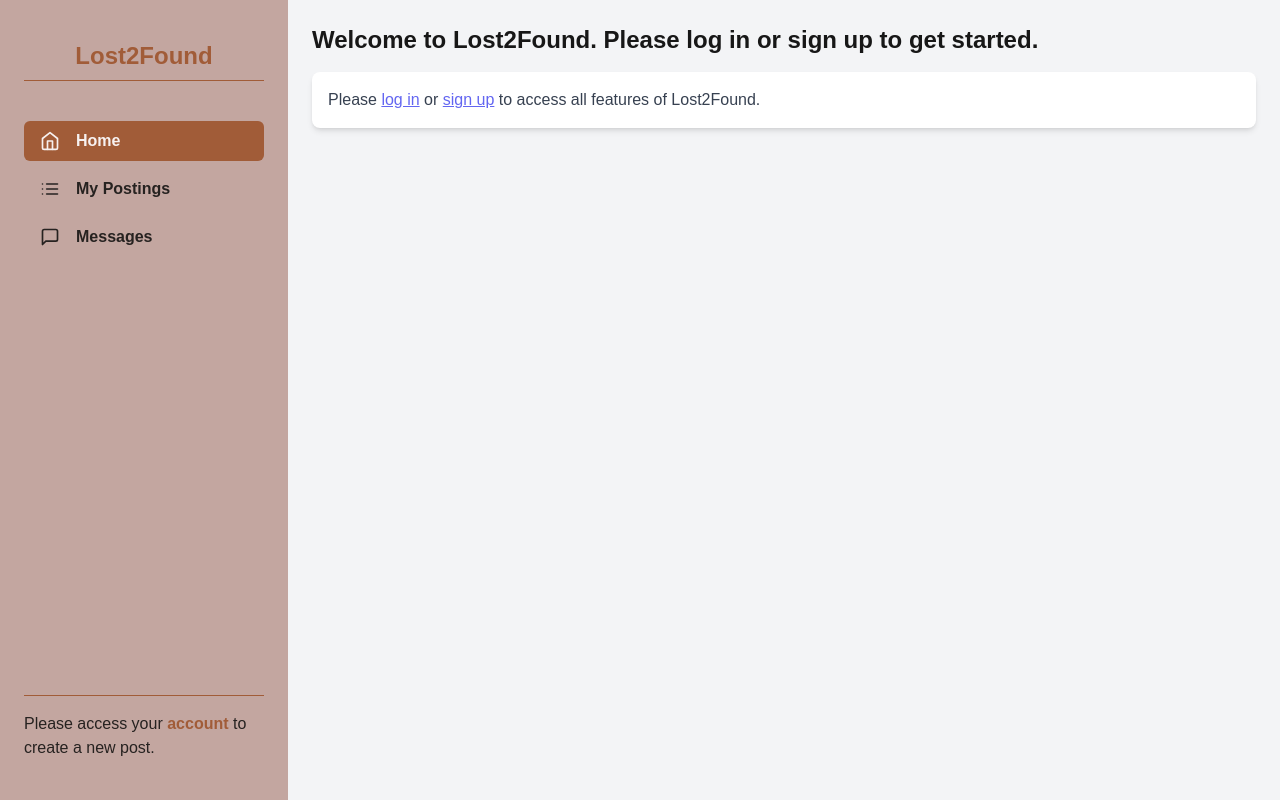
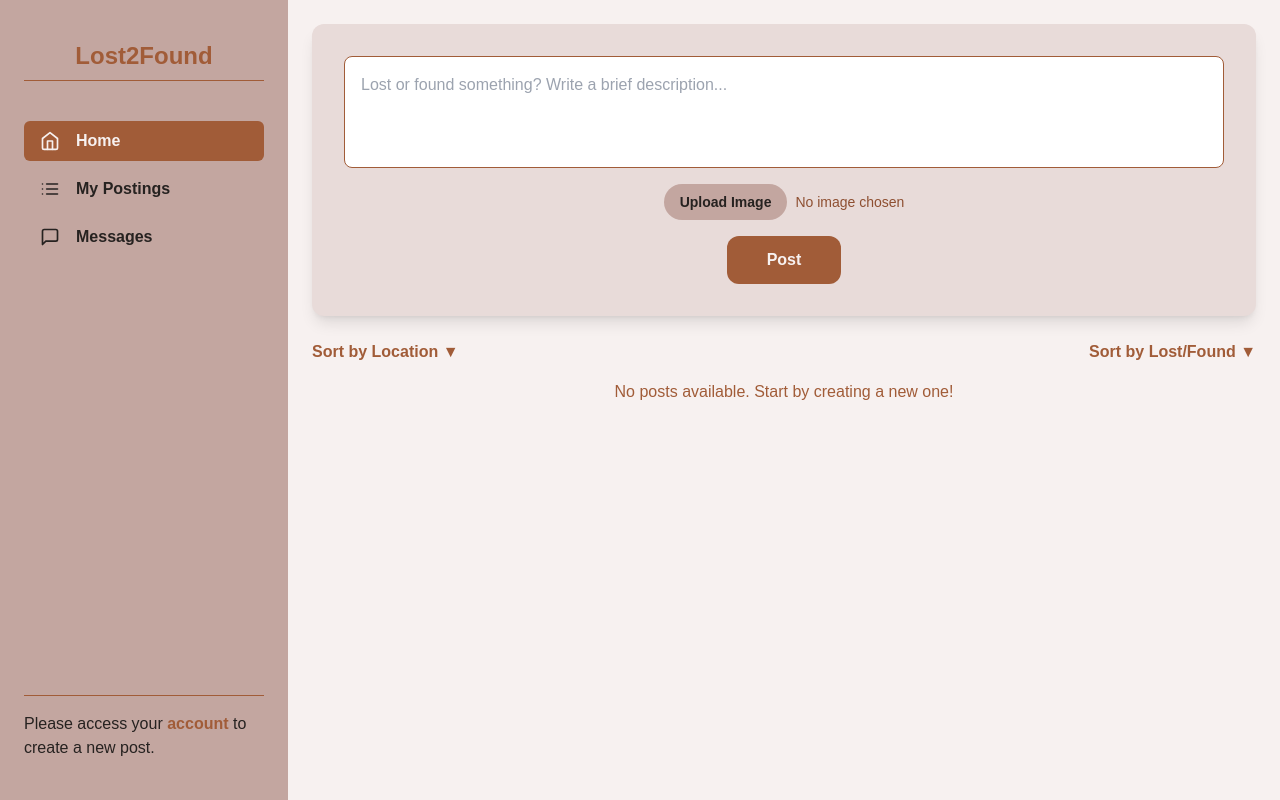
Before and after one commit to idil-bil/Lost2Found, a Next.js app in the folder hackathon_frontend/: page / in a window 1280 px wide. Built offline with nearby package versions, Linux system fonts and the light colour scheme.

Commit message:
main page

```diff
--- /dev/null
+++ b/hackathon_frontend/src/app/components/PostList.js
@@ -0,0 +1,32 @@
+const PostList = () => {
+  const posts = []; // Replace with actual data or fetch logic
+
+  if (posts.length === 0) {
+    return (
+      <div className="text-[#A15C38] text-center">
+        No posts available. Start by creating a new one!
+      </div>
+    );
+  }
+
+  return (
+    <div className="grid gap-4">
+      {posts.map((post, index) => (
+        <div
+          key={index}
+          className="bg-[#E8DBD9] p-4 rounded-lg shadow-md flex justify-between items-center text-[#262220]"
+        >
+          <div>
+            <h3 className="font-bold text-[#A15C38]">{post.title}</h3>
+            <p className="text-sm text-[#8E4F31]">{post.location}</p>
+          </div>
+          <button className="text-[#A15C38] font-bold hover:underline hover:text-[#8E4F31]">
+            View Details
+          </button>
+        </div>
+      ))}
+    </div>
+  );
+};
+
+export default PostList;
--- /dev/null
+++ b/hackathon_frontend/src/app/components/SortOptions.js
@@ -0,0 +1,14 @@
+const SortOptions = () => {
+  return (
+    <div className="flex justify-between items-center mb-4 text-[#262220]">
+      <button className="text-[#A15C38] font-bold hover:underline hover:text-[#8E4F31]">
+        Sort by Location ▼
+      </button>
+      <button className="text-[#A15C38] font-bold hover:underline hover:text-[#8E4F31]">
+        Sort by Lost/Found ▼
+      </button>
+    </div>
+  );
+};
+
+export default SortOptions;
--- /dev/null
+++ b/hackathon_frontend/src/app/components/UploadForm.js
@@ -0,0 +1,92 @@
+"use client";
+
+import { useState } from "react";
+
+const UploadForm = ({ user }) => {
+  const [description, setDescription] = useState("");
+  const [location, setLocation] = useState("");
+  const [image, setImage] = useState(null);
+  const [errorMessage, setErrorMessage] = useState(null);
+
+  const handleSubmit = (e) => {
+    e.preventDefault();
+
+    if (!user) {
+      setErrorMessage(
+        <>
+          <span className="text-stone-700">
+            You need to log in or create an{" "}
+          </span>
+          <a
+            href="/account"
+            className="text-[#A15C38] font-bold hover:underline hover:text-[#8E4F31]s"
+          >
+            account
+          </a>
+          <span className="text-stone-700"> to post something.</span>
+        </>
+      );
+      return;
+    }
+
+    setErrorMessage(null);
+    // Proceed with API logic
+    console.log({ description, image });
+  };
+
+  return (
+    <div className="bg-[#E8DBD9] p-8 rounded-xl shadow-lg mb-6 text-center max-w-5xl mx-auto">
+      <form
+        className="flex flex-col items-center space-y-4"
+        onSubmit={handleSubmit}
+      >
+        <textarea
+          placeholder="Lost or found something? Write a brief description..."
+          value={description}
+          required
+          onChange={(e) => setDescription(e.target.value)}
+          className="w-full h-28 p-4 border border-[#A15C38] rounded-lg resize-none text-[#262220] focus:outline-none focus:ring-2 focus:ring-[#A15C38]"
+        />
+        <div className="flex items-center space-x-4 w-full justify-center">
+          <div className="flex items-center space-x-2">
+            <label
+              htmlFor="file-upload"
+              className="block text-sm text-[#262220] bg-[#C3A6A0] py-2 px-4 rounded-full font-semibold text-center cursor-pointer hover:bg-[#A15C38] hover:text-[#F7F1F0]"
+            >
+              Upload Image
+            </label>
+            <input
+              id="file-upload"
+              type="file"
+              onChange={(e) => setImage(e.target.files[0])}
+              className="hidden"
+            />
+            <span className="text-sm text-[#8E4F31]">
+              {image ? image.name : "No image chosen"}
+            </span>
+          </div>
+          {/* <input
+            type="text"
+            placeholder="Location"
+            value={location}
+            onChange={(e) => setLocation(e.target.value)}
+            className="p-3 border border-[#A15C38] rounded-lg text-[#262220] focus:outline-none focus:ring-2 focus:ring-[#A15C38]"
+          /> */}
+        </div>
+        {errorMessage && (
+          <p className="text-sm font-bold text-[#A15C38] mt-2">
+            {errorMessage}
+          </p>
+        )}
+        <button
+          type="submit"
+          className="bg-[#A15C38] text-[#F7F1F0] px-10 py-3 rounded-xl font-semibold hover:bg-[#8E4F31] transition-all"
+        >
+          Post
+        </button>
+      </form>
+    </div>
+  );
+};
+
+export default UploadForm;
--- a/hackathon_frontend/src/app/page.js
+++ b/hackathon_frontend/src/app/page.js
@@ -2,6 +2,9 @@
 
 import { useSearchParams } from "next/navigation";
 import LeftPanel from "./components/LeftPanel";
+import UploadForm from "./components/UploadForm";
+import SortOptions from "./components/SortOptions";
+import PostList from "./components/PostList";
 
 export default function HomePage() {
   const searchParams = useSearchParams();
@@ -17,44 +20,15 @@ export default function HomePage() {
       <LeftPanel user={user} />
 
       {/* Main Content */}
-      <div className="flex-1 p-6 bg-gray-100">
-        <h1 className="text-2xl font-bold mb-4">
-          {user
-            ? `Welcome, ${user.email}!`
-            : "Welcome to Lost2Found. Please log in or sign up to get started."}
-        </h1>
+      <div className="flex-1 p-6 bg-[#F7F1F0]">
+        {/* Header Section */}
+        <UploadForm user={user} />
 
-        {/* Conditional Content */}
-        {user ? (
-          <div>
-            <p className="mb-4">
-              Use the navigation on the left to explore Lost2Found. You can:
-            </p>
-            <ul className="list-disc pl-6 mb-6">
-              <li>View and manage your postings.</li>
-              <li>Check messages from other users.</li>
-              <li>Update your profile information in the Account section.</li>
-            </ul>
-            <div className="bg-white p-4 rounded-lg shadow-md">
-              <h2 className="text-xl font-semibold mb-2">Recent Updates</h2>
-              <p>No updates yet. Start by creating a new posting!</p>
-            </div>
-          </div>
-        ) : (
-          <div className="bg-white p-4 rounded-lg shadow-md">
-            <p className="text-gray-700">
-              Please{" "}
-              <a href="/login" className="text-indigo-500 underline">
-                log in
-              </a>{" "}
-              or{" "}
-              <a href="/signup" className="text-indigo-500 underline">
-                sign up
-              </a>{" "}
-              to access all features of Lost2Found.
-            </p>
-          </div>
-        )}
+        {/* Sorting Options */}
+        <SortOptions />
+
+        {/* Listings Section */}
+        <PostList />
       </div>
     </div>
   );
```
